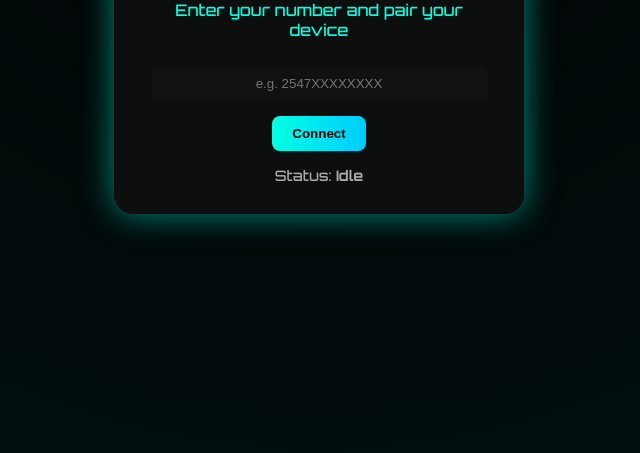
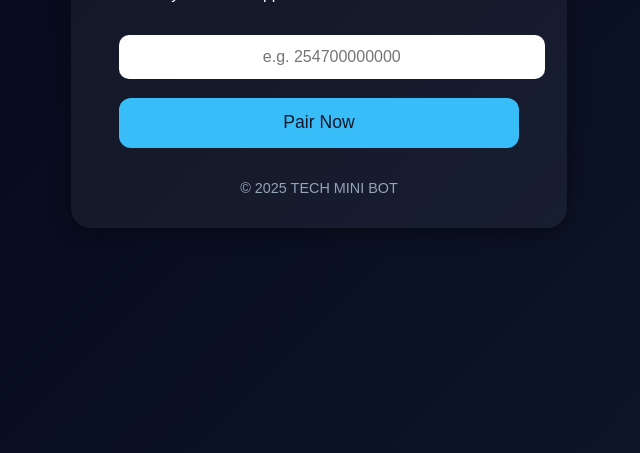
Before and after one commit to ARNOLDT20/MINIBOT22, a website: page pair.html in a window 1280 px wide. Shown: the part 347-800 px from the top of the page, without its empty margins (321-961 px from the left). Drawn offline with Linux system fonts and the light colour scheme.

Commit message:
Update pair.html

```diff
--- a/pair.html
+++ b/pair.html
@@ -1,116 +1,109 @@
 <!DOCTYPE html>
 <html lang="en">
 <head>
-  <meta charset="UTF-8">
-  <meta name="viewport" content="width=device-width, initial-scale=1.0">
-  <title>TECH-MINI-BOT | Pair Device</title>
-  <link href="https://fonts.googleapis.com/css2?family=Orbitron:wght@500;700&display=swap" rel="stylesheet">
+  <meta charset="UTF-8" />
+  <meta name="viewport" content="width=device-width, initial-scale=1.0" />
+  <title>TECH MINI BOT | Pairing</title>
   <style>
     body {
+      font-family: "Poppins", sans-serif;
+      background: linear-gradient(135deg, #020617, #0f172a);
+      color: #f8fafc;
+      display: flex;
+      flex-direction: column;
+      align-items: center;
+      justify-content: center;
+      min-height: 100vh;
       margin: 0;
-      font-family: 'Orbitron', sans-serif;
-      background: radial-gradient(circle at top, #000, #031112);
-      color: #00ffe1;
-      height: 100vh;
-      display: flex;
-      justify-content: center;
-      align-items: center;
+    }
+    .container {
+      background: rgba(255,255,255,0.05);
+      padding: 2rem 3rem;
+      border-radius: 20px;
       text-align: center;
-    }
-    .card {
-      background: rgba(15, 15, 15, 0.9);
-      padding: 30px;
-      border-radius: 20px;
-      width: 350px;
-      box-shadow: 0 0 30px #00ffe144;
-      animation: glow 3s infinite alternate;
-    }
-    @keyframes glow {
-      from { box-shadow: 0 0 20px #00ffe155; }
-      to { box-shadow: 0 0 40px #00ffe1aa; }
+      box-shadow: 0 4px 20px rgba(0,0,0,0.4);
+      width: 90%;
+      max-width: 400px;
     }
     h1 {
-      margin-bottom: 10px;
+      color: #38bdf8;
+      margin-bottom: 1rem;
     }
     input {
-      width: 90%;
-      padding: 10px;
-      background: #111;
+      width: 100%;
+      padding: 0.8rem;
+      border-radius: 10px;
       border: none;
-      border-radius: 8px;
-      color: #00ffe1;
-      margin-top: 10px;
+      margin-top: 1rem;
+      font-size: 1rem;
+      text-align: center;
       outline: none;
-      text-align: center;
     }
-    button {
-      margin-top: 15px;
-      background: linear-gradient(90deg, #00ffe1, #00ccff);
+    .btn {
+      background: #38bdf8;
+      color: #0f172a;
+      padding: 0.9rem 2rem;
       border: none;
-      color: #000;
-      padding: 10px 20px;
-      border-radius: 8px;
+      border-radius: 12px;
+      font-size: 1.1rem;
       cursor: pointer;
-      font-weight: bold;
-      transition: 0.3s;
+      margin-top: 1.2rem;
+      transition: 0.3s ease;
+      width: 100%;
     }
-    button:hover {
+    .btn:hover {
+      background: #0ea5e9;
       transform: scale(1.05);
-      box-shadow: 0 0 15px #00ffe1;
-    }
-    #qr {
-      display: none;
-      margin-top: 20px;
-    }
-    #qr img {
-      width: 220px;
-      border-radius: 10px;
-      box-shadow: 0 0 15px #00ffe155;
     }
     #status {
-      margin-top: 15px;
-      color: #aaa;
-      font-size: 0.9em;
+      margin-top: 1rem;
+      color: #94a3b8;
+      font-size: 0.95rem;
+    }
+    footer {
+      margin-top: 2rem;
+      font-size: 0.9rem;
+      color: #94a3b8;
     }
   </style>
 </head>
 <body>
-  <div class="card">
-    <h1>TECH-MINI-BOT</h1>
-    <p>Enter your number and pair your device</p>
-    <input type="text" id="number" placeholder="e.g. 2547XXXXXXXX">
-    <button onclick="pair()">Connect</button>
-    <div id="status">Status: <b>Idle</b></div>
-    <div id="qr"></div>
+  <div class="container">
+    <h1>TECH MINI BOT PAIRING</h1>
+    <p>Enter your WhatsApp number to start the bot session:</p>
+    <input type="text" id="phone" placeholder="e.g. 254700000000" />
+    <button class="btn" onclick="pairBot()">Pair Now</button>
+    <div id="status"></div>
+    <footer>© 2025 TECH MINI BOT</footer>
   </div>
 
   <script>
-    async function pair() {
-      const number = document.getElementById('number').value.trim();
-      const status = document.getElementById('status');
-      const qrBox = document.getElementById('qr');
+    async function pairBot() {
+      const phone = document.getElementById("phone").value.trim();
+      const status = document.getElementById("status");
 
-      status.innerHTML = 'Status: <b>Connecting...</b>';
-      qrBox.style.display = 'none';
+      if (!phone) {
+        status.innerText = "⚠️ Please enter a valid number first.";
+        return;
+      }
+
+      status.innerText = "⏳ Connecting, please wait...";
 
       try {
-        const res = await fetch(`/code?number=${encodeURIComponent(number)}`);
+        const res = await fetch(`/code?number=${encodeURIComponent(phone)}`);
         const data = await res.json();
 
-        if (data.qr) {
-          qrBox.innerHTML = `<img src="${data.qr}" alt="Scan QR">`;
-          qrBox.style.display = 'block';
-          status.innerHTML = 'Status: <b>Scan QR with WhatsApp</b>';
-        } else if (data.status === 'connected') {
-          status.innerHTML = 'Status: <b>Connected ✅</b>';
-          qrBox.style.display = 'none';
-          setTimeout(() => window.location.href = '/main.html', 2000);
+        if (data.status === "already_connected") {
+          status.innerText = `✅ ${data.message}`;
+        } else if (data.status === "success") {
+          status.innerText = `✅ ${phone} connected successfully!`;
+        } else if (data.error) {
+          status.innerText = `❌ ${data.error}`;
         } else {
-          status.innerHTML = 'Status: <b>Waiting for QR...</b>';
+          status.innerText = `📡 Connection request sent for ${phone}.`;
         }
       } catch (err) {
-        status.innerHTML = 'Status: <b style="color:red;">Error connecting</b>';
-        console.error(err);
+        status.innerText = "❌ Failed to reach server.";
       }
     }
   </script>
```
